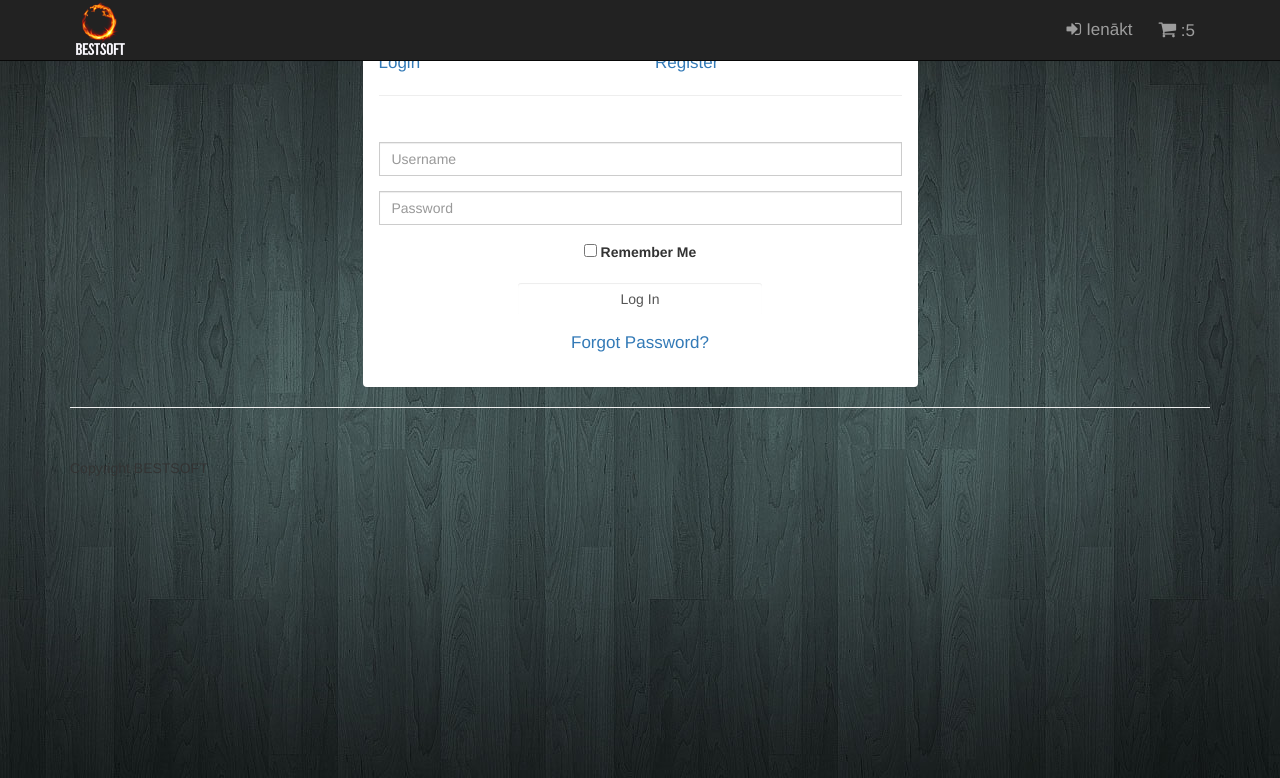
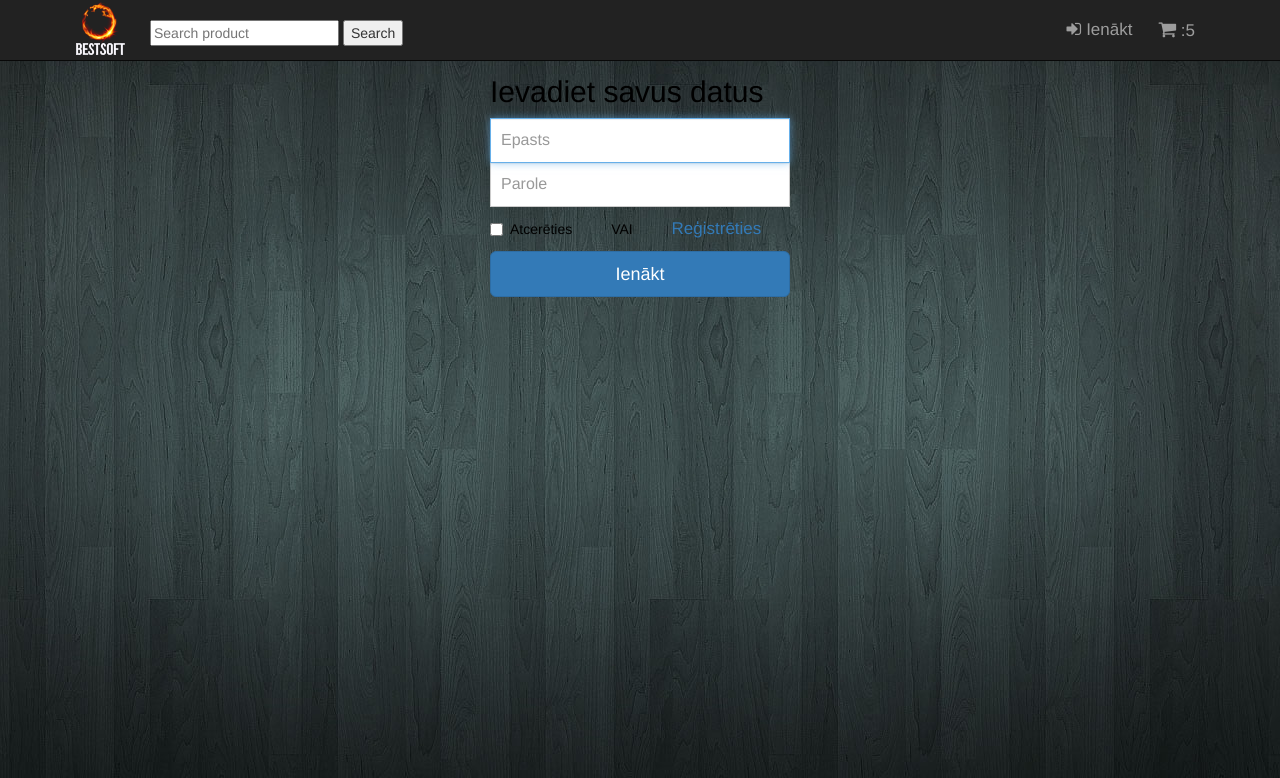
Before and after one commit to nlavr/Klases-Repo, a PHP site: page /login.php in a window 1280 px wide. Shown: the top 778 px of the page. Run offline with PHP 8.4, Linux system fonts and the light colour scheme; some libraries are stand-ins or nearby versions.

Commit message:
Nestradajosa forma

```diff
--- a/vairis/login.php
+++ b/vairis/login.php
@@ -1,8 +1,8 @@
 <!DOCTYPE html>
 <?php
-include("functions/platformas.php")
+include'functions/dbconfig.php';
 ?>
-<html lang="lv" xmlns="http://www.w3.org/1999/html">
+<html lang="en">
 <head>
     <meta charset="utf-8">
     <meta http-equiv="X-UA-Compatible" content="IE=edge">
@@ -24,6 +24,7 @@ include("functions/platformas.php")
     <script src="https://oss.maxcdn.com/libs/respond.js/1.4.2/respond.min.js"></script>
     <![endif]-->
 </head>
+
 <body>
 <!-- Navigācija -->
 <nav class="navbar navbar-inverse navbar-fixed-top" role="navigation">
@@ -39,6 +40,12 @@ include("functions/platformas.php")
         </div>
         <!-- Collect the nav links, forms, and other content for toggling -->
         <div class="collapse navbar-collapse" id="bs-example-navbar-collapse-1">
+            <div class="search">
+                <form method="get" action="results.php" enctype="multipart/form-data">
+                    <input type="text" name="user_query" placeholder="Search product"/>
+                    <input type="submit" name="search" value="Search"/>
+                </form>
+            </div>
             <ul class="nav navbar-nav">
                 <li>
                     <a href="login.php"><i class="fa fa-sign-in"></i>Ienākt</a>
@@ -52,106 +59,41 @@ include("functions/platformas.php")
     </div>
     <!-- /.container -->
 </nav>
+<div class="container">
+    <form class="form-signin">
+        <h2 class="form-signin-heading">Ievadiet savus datus</h2>
+        <label for="inputEmail" class="sr-only">Epasts</label>
+        <input type="email" name="email" id="inputEmail" class="form-control" placeholder="Epasts" required autofocus>
+        <label for="inputPassword" class="sr-only">Parole</label>
+        <input type="password" name="password" id="inputPassword" class="form-control" placeholder="Parole" required>
+        <div class="checkbox">
+            <label>
+                <input type="checkbox" value="remember-me"> Atcerēties
+            </label>
+            <a2 class="pin2">VAI</a2>
+          <a href="register.php" class="sendregister">Reģistrēties</a>
+        </div>
+        <button class="btn btn-lg btn-primary btn-block" type="submit" name="login">Ienākt</button>
+    </form>
+</div> <!-- /container -->
 
-    <div class="container">
-        <div class="row">
-            <div class="col-md-6 col-md-offset-3">
-                <div class="panel panel-login">
-                    <div class="panel-heading">
-                        <div class="row">
-                            <div class="col-xs-6">
-                                <a href="#" class="active" id="login-form-link">Login</a>
-                            </div>
-                            <div class="col-xs-6">
-                                <a href="#" id="register-form-link">Register</a>
-                            </div>
-                        </div>
-                        <hr>
-                    </div>
-                    <div class="panel-body">
-                        <div class="row">
-                            <div class="col-lg-12">
-                                <form id="login-form" action="http://phpoll.com/login/process" method="post" role="form" style="display: block;">
-                                    <div class="form-group">
-                                        <input type="text" name="username" id="username" tabindex="1" class="form-control" placeholder="Username" value="">
-                                    </div>
-                                    <div class="form-group">
-                                        <input type="password" name="password" id="password" tabindex="2" class="form-control" placeholder="Password">
-                                    </div>
-                                    <div class="form-group text-center">
-                                        <input type="checkbox" tabindex="3" class="" name="remember" id="remember">
-                                        <label for="remember"> Remember Me</label>
-                                    </div>
-                                    <div class="form-group">
-                                        <div class="row">
-                                            <div class="col-sm-6 col-sm-offset-3">
-                                                <input type="submit" name="login-submit" id="login-submit" tabindex="4" class="form-control btn btn-login" value="Log In">
-                                            </div>
-                                        </div>
-                                    </div>
-                                    <div class="form-group">
-                                        <div class="row">
-                                            <div class="col-lg-12">
-                                                <div class="text-center">
-                                                    <a href="http://phpoll.com/recover" tabindex="5" class="forgot-password">Forgot Password?</a>
-                                                </div>
-                                            </div>
-                                        </div>
-                                    </div>
-                                </form>
-                                <form id="register-form" action="http://phpoll.com/register/process" method="post" role="form" style="display: none;">
-                                    <div class="form-group">
-                                        <input type="text" name="username" id="username" tabindex="1" class="form-control" placeholder="Username" value="">
-                                    </div>
-                                    <div class="form-group">
-                                        <input type="email" name="email" id="email" tabindex="1" class="form-control" placeholder="Email Address" value="">
-                                    </div>
-                                    <div class="form-group">
-                                        <input type="password" name="password" id="password" tabindex="2" class="form-control" placeholder="Password">
-                                    </div>
-                                    <div class="form-group">
-                                        <input type="password" name="confirm-password" id="confirm-password" tabindex="2" class="form-control" placeholder="Confirm Password">
-                                    </div>
-                                    <div class="form-group">
-                                        <input type="text" name="firstname" id="firstname" tabindex="3" class="form-control" placeholder="Firstname" value="">
-                                    </div>
-                                    <div class="form-group">
-                                        <input type="text" name="lastname" id="lastname" tabindex="3" class="form-control" placeholder="Lastname" value="">
-                                    </div>
-                                    <div class="form-group">
-                                        <div class="row">
-                                            <div class="col-sm-6 col-sm-offset-3">
-                                                <input type="submit" name="register-submit" id="register-submit" tabindex="4" class="form-control btn btn-register" value="Register Now">
-                                            </div>
-                                        </div>
-                                    </div>
-                                </form>
-                            </div>
-                        </div>
-                    </div>
-                </div>
-            </div>
-        </div>
-    </div>
+</body>
+<?php
+if(isset($_POST['login'])) {
+    $Email = $_POST['email'];//lauku nosaukumi no kuriem dabusim datus
+    $Password = $_POST['password'];//lauku nosaukumi no kuriem dabusim datus
 
-    <!-- /.container -->
-    <div class="container">
-        <hr>
-        <!-- Footer -->
-        <footer>
-            <div class="row">
-                <div class="col-lg-12">
-                    <p>Copyright BESTSOFT</p>
-                </div>
-            </div>
-        </footer>
-    </div>
-    <!-- /.container -->
-    <!-- jQuery -->
-    <script src="js/jquery.js"></script>
-    <!-- Bootstrap Core JavaScript -->
-    <script src="js/bootstrap.min.js"></script>
-    <!--On Mouse Over skripts-->
-    <script src="js/login.js"></script>
-</body>
+    $select_user = "select * from users where Password ='$password' AND Email = '$Email'";
+    //izvelejam lietotaju no datubazes kur parole un emails atbilst ievaditajam laukos
+    $run_check = mysqli_query($dbconfig, $select_user);//pieprasijuma palaisana
+    $check_user = mysqli_num_rows($run_check);//parbaude vai ir tads lietotajs vai ne
+    if ($check_user == 0) {//parbaudes nosacijums
+        echo "<script>alert('Password or email is incorrect')</script>";// ja tada lietotaja nav datubaze tad izies sis pazinojums
+        exit();
+    }
+    $_SESSION['email'] = $Email;
+    echo "<script>alert ('You Have Been Logged in')</script>";
+    echo "<script>window.open('customer/index.php','_self')</script>";
+};
+?>
 </html>
```
Lines whose indentation alone changed are shown as unchanged.
